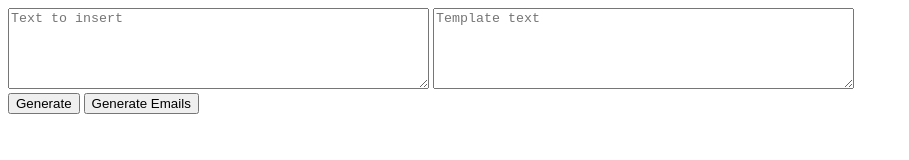
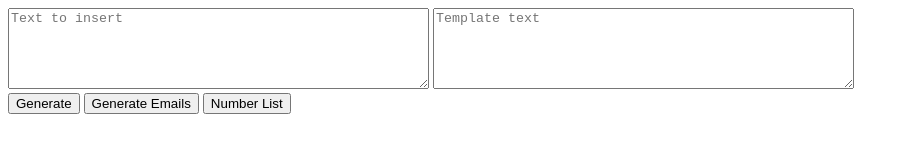
Before and after one commit to shieldgenerator7/CodeGenerator, a plain HTML site: page index.html in a window 1280 px wide. Shown: the whole page, without its empty margins (0-909 px from the left). Drawn offline with Linux system fonts and the light colour scheme.

Commit message:
Add numbered list feature

```diff
--- a/CodeGenerator.js
+++ b/CodeGenerator.js
@@ -79,6 +79,28 @@ let sendEmail = function(index){
         $("chkEmail"+index).checked = true;
 }
 
+let numberList = function(){
+    let output = "";
+    // let template = $("template").value;
+    // template = template.replaceAll("#name#", "#0#");
+    let inserts = $("inserts").value.split("\n");
+    for (let i = 0; i < inserts.length; i++){
+        let item = inserts[i].trim();
+        if(item.includes(":")){
+            item = item.split(":")[1].trim();
+        }
+        let generated = i+": "+item;
+        output += generated+"\n";
+    }
+    $("divOutput").innerHTML = 'Output<br>'
+        +'<textarea id="output" placeholder="Numbered List" rows="10" cols="50"></textarea>';
+    let txtOutput = $("output");
+    txtOutput.value = output;
+    txtOutput.select();
+    // txtOutput.setSelectionRange(0,99999);
+    document.execCommand("copy");
+}
+
 //2019-12-27a: copied from https://stackoverflow.com/a/14822579/2336212
 String.prototype.replaceAll = function (find, replace) {
     var str = this;
--- a/index.html
+++ b/index.html
@@ -9,6 +9,7 @@
     <br>
     <button type="button" id="btnGenerate" onclick="generateCode();">Generate</button>
     <button type="button" id="btnGenerateEmails" onclick="generateEmailButtons();">Generate Emails</button>
+    <button type="button" id="btnNumberList" onclick="numberList();">Number List</button>
     <br>
     <div id="divOutput">
     </div>
```
